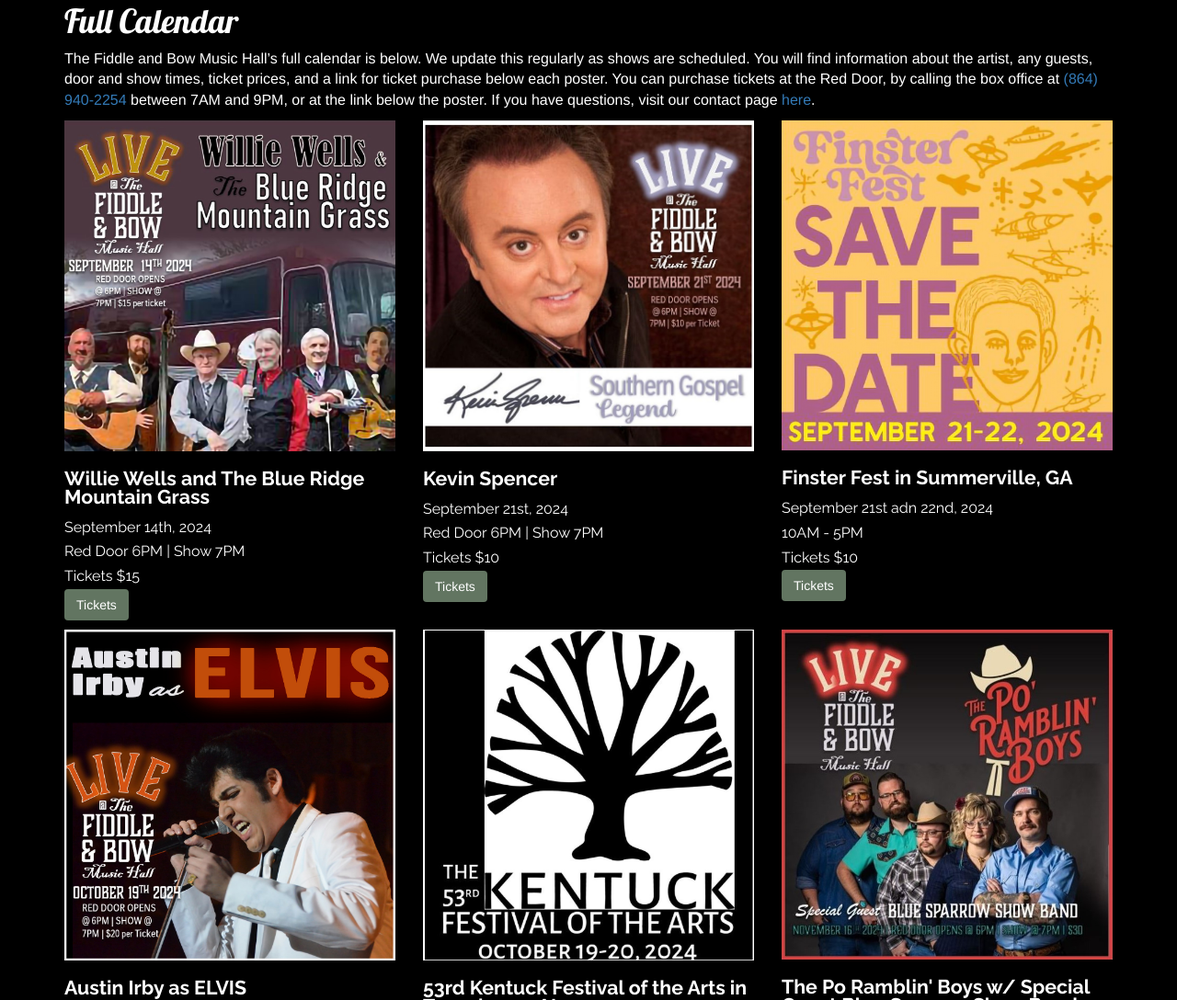
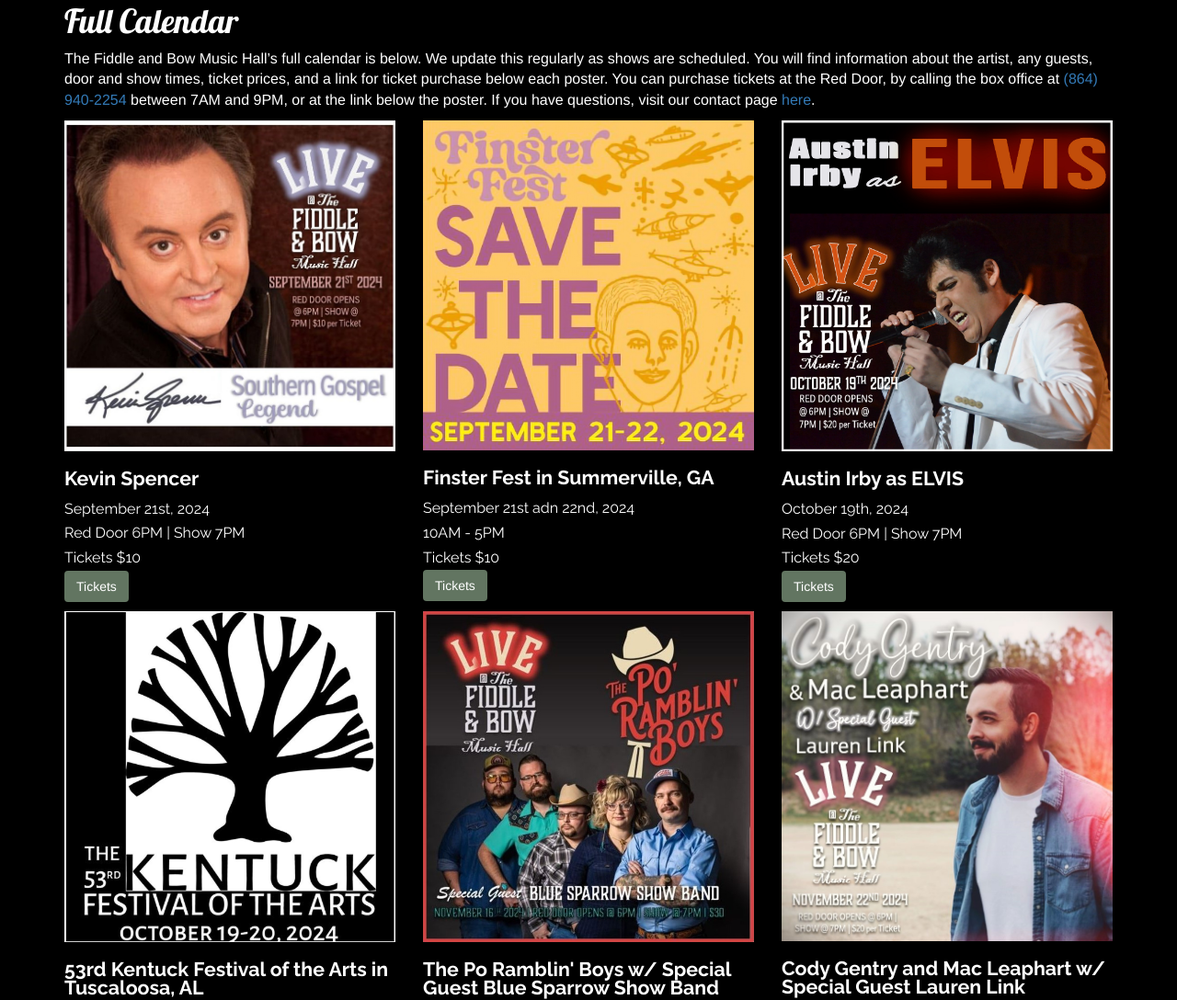
Before and after one commit to fiddleandbow/thefiddleandbowmusichall.github.io, a plain HTML site: page Calendar.html in a window 1280 px wide. Shown: the part 549-1637 px from the top of the page at 92% size. Drawn offline with nearby package versions, Linux system fonts and the light colour scheme; a web font is replaced by a local one.

Commit message:
Update Calendar.html

```diff
--- a/Calendar.html
+++ b/Calendar.html
@@ -83,15 +83,6 @@
 
     <div class="row content">
 
-        <div class="col-md-4 show-1">
-           <img src="images/Willie Wells.jpg" class="img-fluid" style="width: 100%" alt="Responsive image">
-            <h2>Willie Wells and The Blue Ridge Mountain Grass</h2>
-            <h3>September 14th, 2024</h3>
-            <h3>Red Door 6PM | Show 7PM</h3>
-            <h3>Tickets $15</h3>
-            <a href="https://www.eventbrite.com/e/willie-wells-and-the-blue-ridge-mountain-grass-tickets-874105532177?aff=ebdssbdestsearch" class="btn custom-btn" role="button">Tickets</a>
-        </div>
-
         <div class="col-md-4 show-2">
            <img src="images/Kevin Spencer.JPG" class="img-fluid" style="width: 100%" alt="Responsive image">
             <h2>Kevin Spencer</h2>
@@ -101,7 +92,7 @@
             <a href="https://www.eventbrite.com/e/kevin-spencer-tickets-937426446737?aff=ebdssbdestsearch" class="btn custom-btn" role="button">Tickets</a>
         </div>
 
-         <div class="col-md-4 show-3">
+        <div class="col-md-4 show-3">
            <img src="images/Finster Fest 2024.jpg" class="img-fluid" style="width: 100%" alt="Responsive image">
             <h2>Finster Fest in Summerville, GA</h2>
             <h3>September 21st adn 22nd, 2024</h3>
@@ -110,11 +101,7 @@
             <a href="https://paradisegardenfoundation.org/upcomingevents/" class="btn custom-btn" role="button">Tickets</a>
         </div>
 
-    </div>
-
-    <div class="row content">
-
-        <div class="col-md-4 show-4">
+         <div class="col-md-4 show-4">
             <img src="images/Austin Irby_Elvis_Branded_October 24.jpg" class="img-fluid" style="width: 100%" alt="Responsive image">
             <h2>Austin Irby as ELVIS</h2>
             <h3>October 19th, 2024</h3>
@@ -122,6 +109,10 @@
             <h3>Tickets $20</h3>
             <a href="https://www.eventbrite.com/e/austin-irby-as-elvis-tickets-850416457517?aff=ebdssbdestsearch" class="btn custom-btn" role="button">Tickets</a>
         </div>
+
+    </div>
+
+    <div class="row content">
 
          <div class="col-md-4 show-5">
             <img src="images/Kentuck 2024.jpg" class="img-fluid" style="width: 100%" alt="Responsive image">
@@ -141,11 +132,7 @@
             <a href="https://www.eventbrite.com/e/the-po-ramblin-boys-w-special-guests-blue-sparrow-show-band-tickets-929214283937?aff=ebdssbdestsearch" class="btn custom-btn" role="button">Tickets</a>
         </div>
 
-    </div>
-
-      <div class="row content">
-
-        <div class="col-md-4 show-4">
+         <div class="col-md-4 show-4">
             <img src="images/Cody Gentry.jpg" class="img-fluid" style="width: 100%" alt="Responsive image">
             <h2>Cody Gentry and Mac Leaphart w/ Special Guest Lauren Link</h2>
             <h3>November 22nd, 2024</h3>
@@ -153,6 +140,10 @@
             <h3>Tickets $20</h3>
             <a href="https://www.eventbrite.com/e/cody-gentry-mac-leaphart-w-special-guest-lauren-link-tickets-1010825264577?aff=ebdssbdestsearch" class="btn custom-btn" role="button">Tickets</a>
         </div>
+
+    </div>
+
+      <div class="row content">
 
          <div class="col-md-4 show-5">
             <img src="images/Martha Spencer 1.PNG" style="width: 100%" alt="Responsive image">
```
